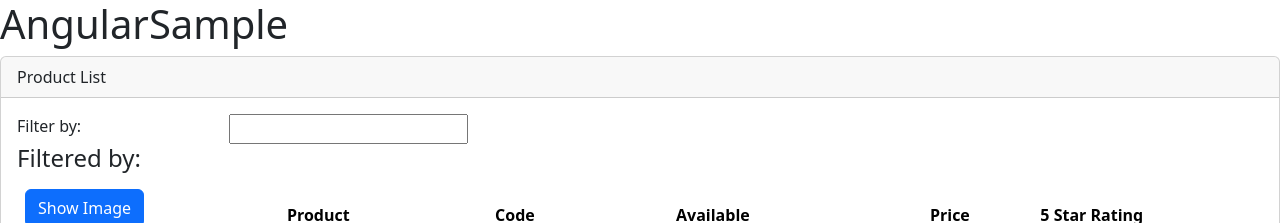
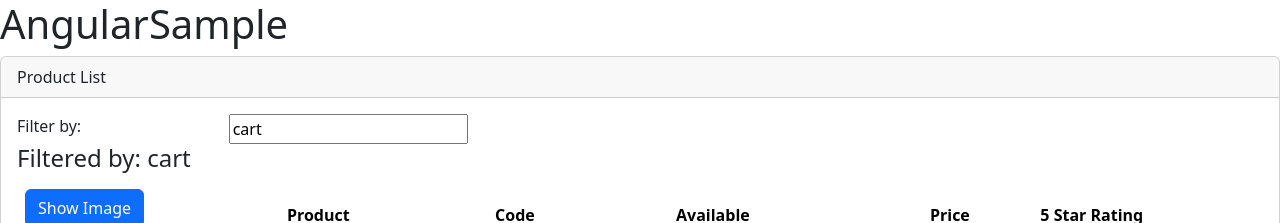
Before and after one commit to Tod2a/AngularSample, an Angular app: page / in a window 1280 px wide. Shown: the top 223 px of the page. Built offline with nearby package versions, Linux system fonts and the light colour scheme.

Commit message:
ngModel on input two way binding

```diff
--- a/src/app/products/product-list/product-list.component.html
+++ b/src/app/products/product-list/product-list.component.html
@@ -6,12 +6,13 @@
         <div class='row'>
             <div class='col-md-2'>Filter by:</div>
             <div class='col-md-4'>
-                <input type='text' />
+                <input type='text'
+                        [(ngModel)]="listfilter"/>
             </div>
         </div>
         <div class='row'>
             <div class='col-md-6'>
-                <h4>Filtered by: </h4>
+                <h4 *ngIf="listfilter">Filtered by: {{ listfilter }}</h4>
             </div>
         </div>
         <div class='table-responsive'>
--- a/src/app/products/product-list/product-list.component.ts
+++ b/src/app/products/product-list/product-list.component.ts
@@ -1,16 +1,19 @@
 import { CommonModule } from '@angular/common';
 import { Component } from '@angular/core';
+import { FormsModule } from '@angular/forms';
 
 @Component({
   selector: 'pm-product-list',
   standalone: true,
-  imports: [CommonModule],
+  imports: [CommonModule, FormsModule],
   templateUrl: './product-list.component.html',
   styleUrl: './product-list.component.css',
 })
 export class ProductListComponent {
   pageTitle: string = 'Product List';
+  listfilter: string = 'cart';
   showImage: boolean = false;
+
   products: any[] = [
     {
       productId: 2,
```
